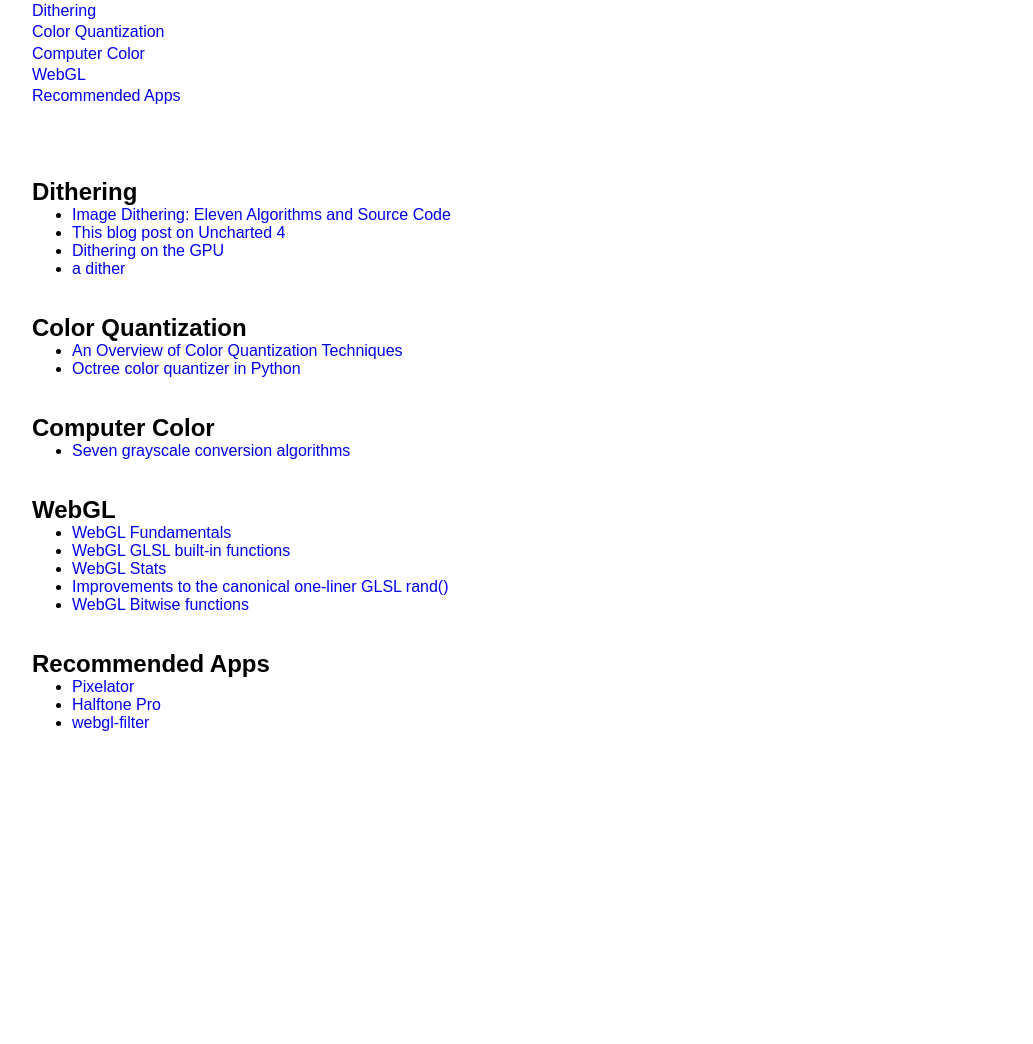
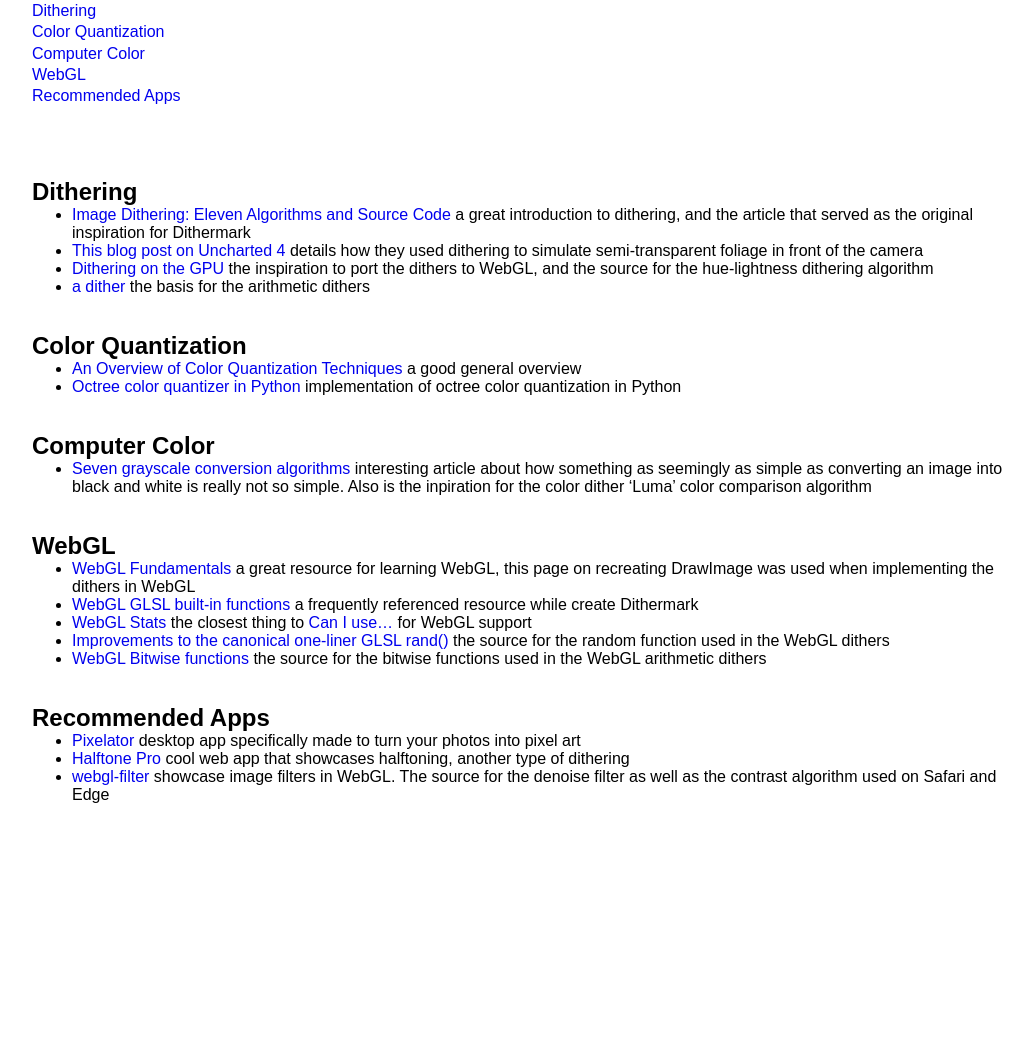
Before and after one commit to allen-garvey/dithermark-site, a PHP site: page /appendix/index.php in a window 1280 px wide. Shown: the part 238-1282 px from the top of the page, without its empty margins (120-1153 px from the left). Before the commit the page ends 969 px from the top, so only its background shows below. Run offline with PHP 8.4, Linux system fonts and the light colour scheme; style sheets or scripts are compiled from the project's sources.

Commit message:
Fix for innerXml

```diff
--- a/inc/templates/appendix/appendix.php
+++ b/inc/templates/appendix/appendix.php
@@ -21,7 +21,7 @@
                 <div><?= PageView::smartenSingleQuotes($section->description); ?></div>
                 <ul>
                     <?php foreach($section->sources->source as $source): ?>
-                        <li><?= PageView::smartenSingleQuotes($source->children()->asXML()); ?></li>
+                        <li><?= PageView::smartenSingleQuotes(PageView::innerXml($source, 'source')); ?></li>
                     <?php endforeach; ?>
                 </ul>
             </section>
--- a/inc/templates/faq/faq.php
+++ b/inc/templates/faq/faq.php
@@ -18,7 +18,7 @@
         <?php foreach($faqList->faq as $faq): ?>
             <div class="faq-container" id="<?= $faq['id']; ?>">
                 <div class="faq-question"><p><?= PageView::smartenSingleQuotes($faq->question); ?></p></div>
-                <div class="faq-answer"><p><?= str_replace('${APPENDIX_PAGE_URL}', APPENDIX_PAGE_URL, PageView::smartenSingleQuotes($faq->answer->children()->asXML())); ?></p></div>
+                <div class="faq-answer"><p><?= str_replace('${APPENDIX_PAGE_URL}', APPENDIX_PAGE_URL, PageView::smartenSingleQuotes(PageView::innerXml($faq->answer, 'answer'))); ?></p></div>
             </div>
         <?php endforeach; ?>
     </div>
--- a/inc/views/page-view.php
+++ b/inc/views/page-view.php
@@ -13,4 +13,9 @@
     public static function smartenSingleQuotes(string $s): string{
         return str_replace('\'', '&#8217;', preg_replace('/ \'/', ' &#8216;', $s));
     }
+
+    //innerxml minus the enclosing tag
+    public static function innerXml(SimpleXMLElement $node, string $tagName): string{
+        return preg_replace('`^<'.$tagName.'>|</'.$tagName.'>$`', '', $node->asXML());
+    }
 }
```
